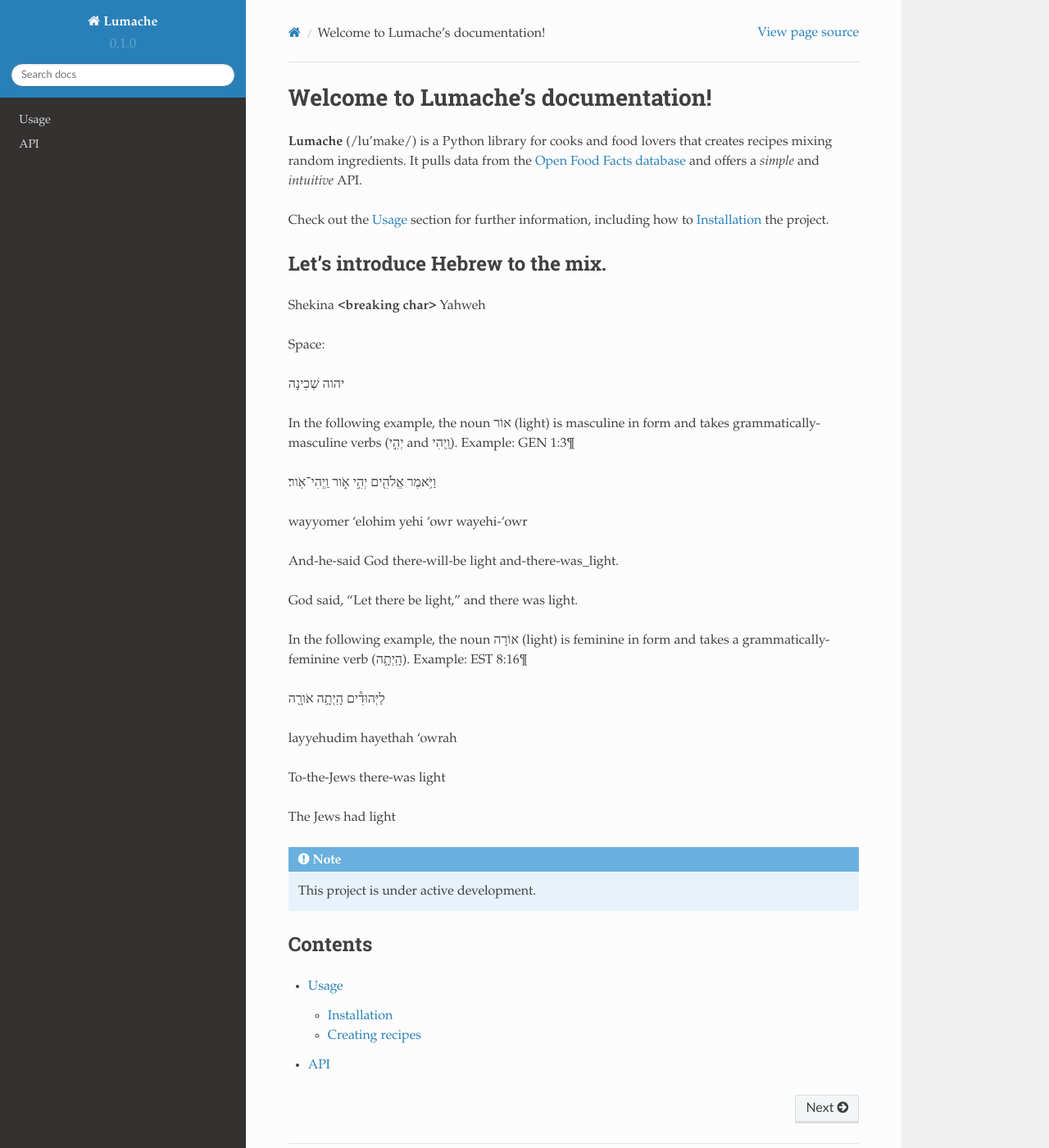
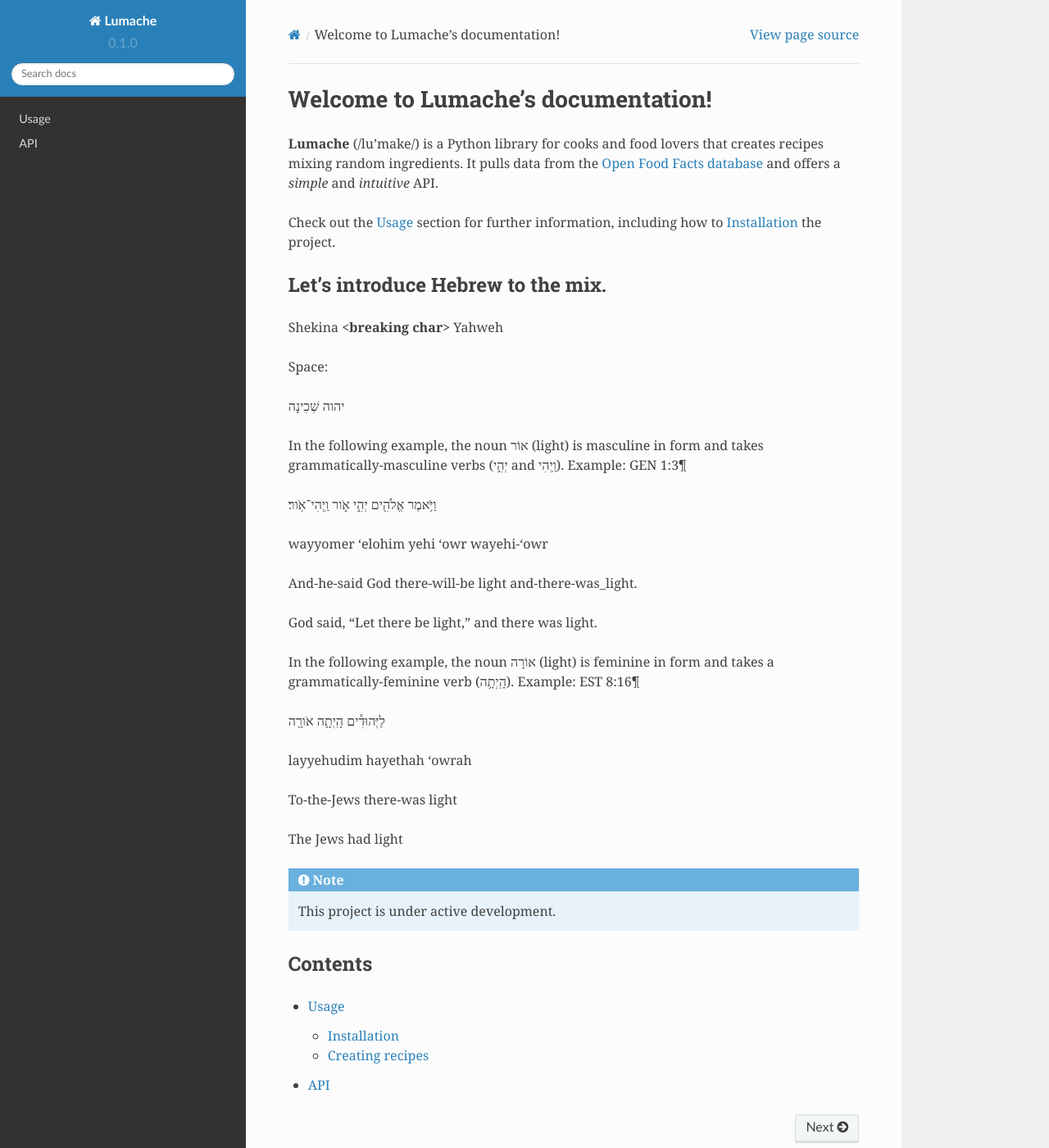
Before and after one commit to yakob-aleksandrovich/rtd-tutorial, a Sphinx documentation site: the page built from docs/source/index.rst, in a window 1280 px wide and 1400 px high. Shown: the whole window at 82% size. Built offline with Sphinx 7.4.7 and the Read the Docs theme 2.0.0, drawn with Linux system fonts in a browser that asks for light colours.

Commit message:
Only the content

```diff
--- a/docs/source/_static/css/custom.css
+++ b/docs/source/_static/css/custom.css
@@ -1,3 +1,3 @@
-body {
-    font-family: Garamond, Georgia, 'Times New Roman', Times, serif;
+div.rst-content {
+    font-family: Georgia, 'Times New Roman', Times, serif;
 }
```
